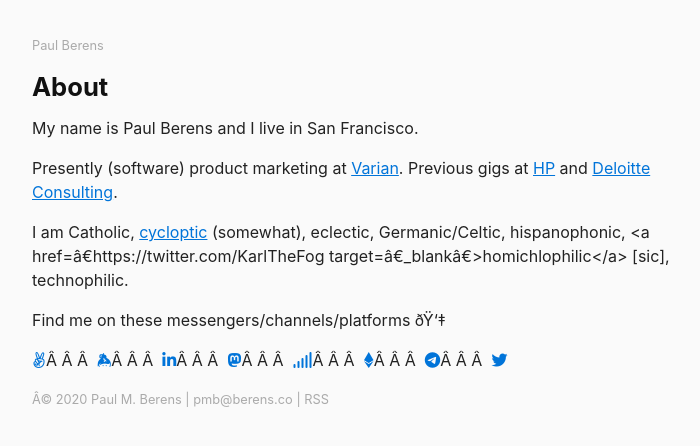
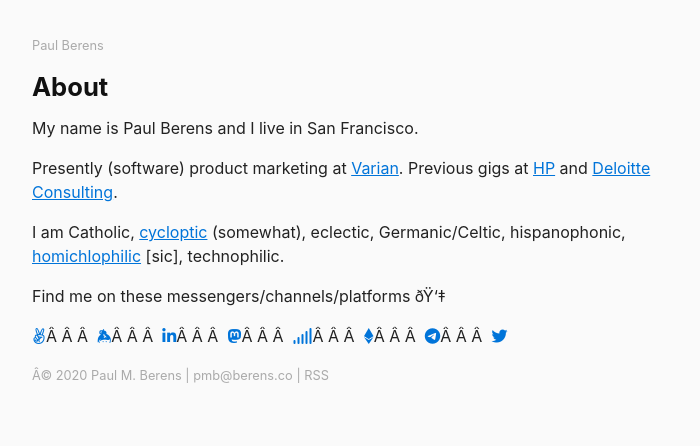
Before and after one commit to berensp/berensp.github.io, a Jekyll site: the page built from about.md, in a window 1280 px wide. Shown: the top 446 px of the page, without its empty margins (288-988 px from the left). Built offline with Jekyll 4.4.1, drawn with Linux system fonts in a browser that asks for light colours; nearby versions of some CDN libraries.

Commit message:
Update about.md

```diff
--- a/about.md
+++ b/about.md
@@ -7,7 +7,7 @@ My name is Paul Berens and I live in San Francisco.
 
 Presently (software) product marketing at <a href="https://www.varian.com/" target="_blank">Varian</a>. Previous gigs at <a href="https://www.hp.com" target="_blank">HP</a> and <a href="https://deloitte.com/consulting" target="_blank">Deloitte Consulting</a>.
 
-I am Catholic, <a href="https://en.wikipedia.org/wiki/Persistent_hyperplastic_primary_vitreous" target="_blank">cycloptic</a> (somewhat), eclectic, Germanic/Celtic, hispanophonic, <a href="https://twitter.com/KarlTheFog target="_blank">homichlophilic</a> [sic], technophilic.
+I am Catholic, <a href="https://en.wikipedia.org/wiki/Persistent_hyperplastic_primary_vitreous" target="_blank">cycloptic</a> (somewhat), eclectic, Germanic/Celtic, hispanophonic, <a href="https://twitter.com/KarlTheFog" target="_blank">homichlophilic</a> [sic], technophilic.
 
 Find me on these messengers/channels/platforms &#128071;
 
```
